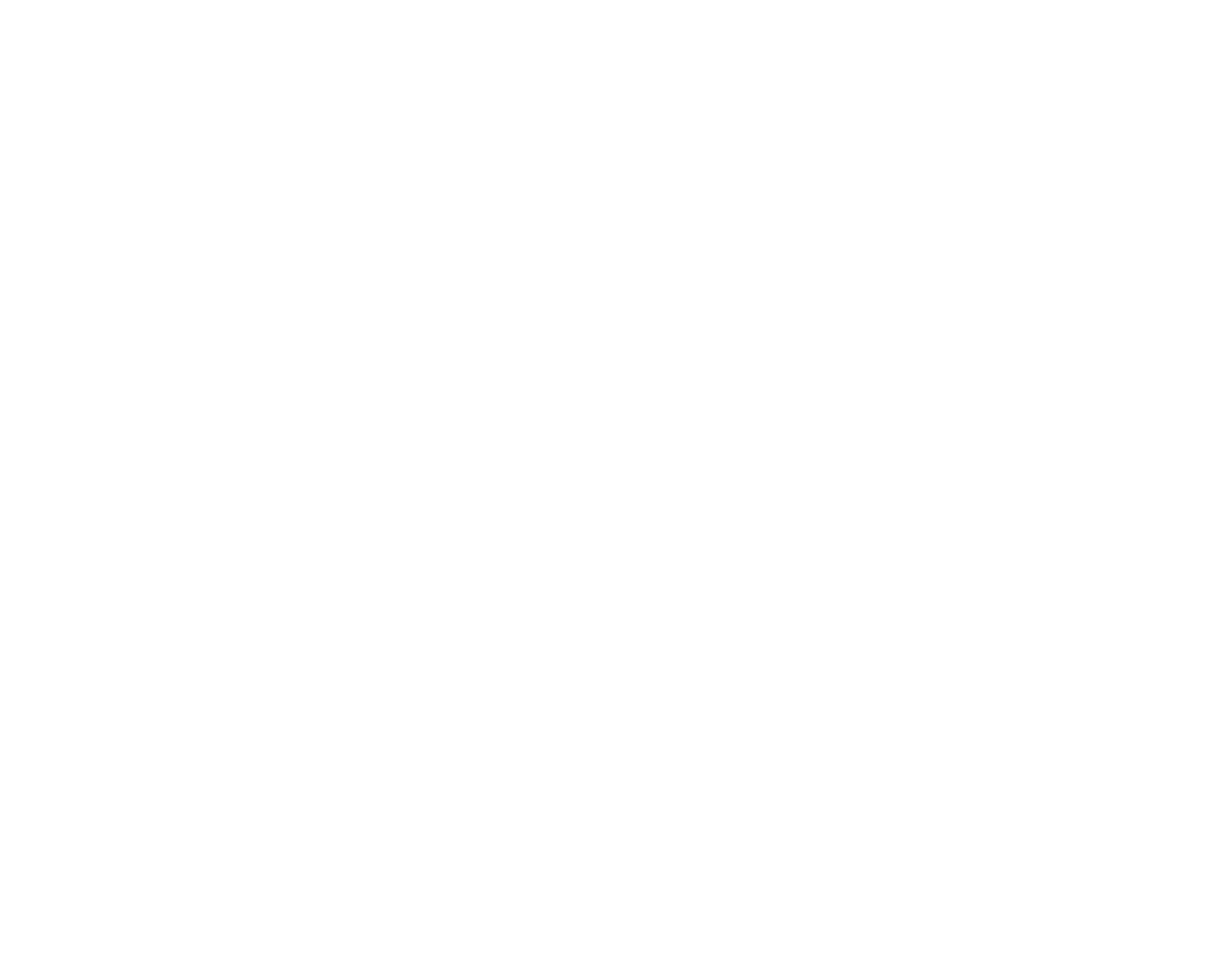
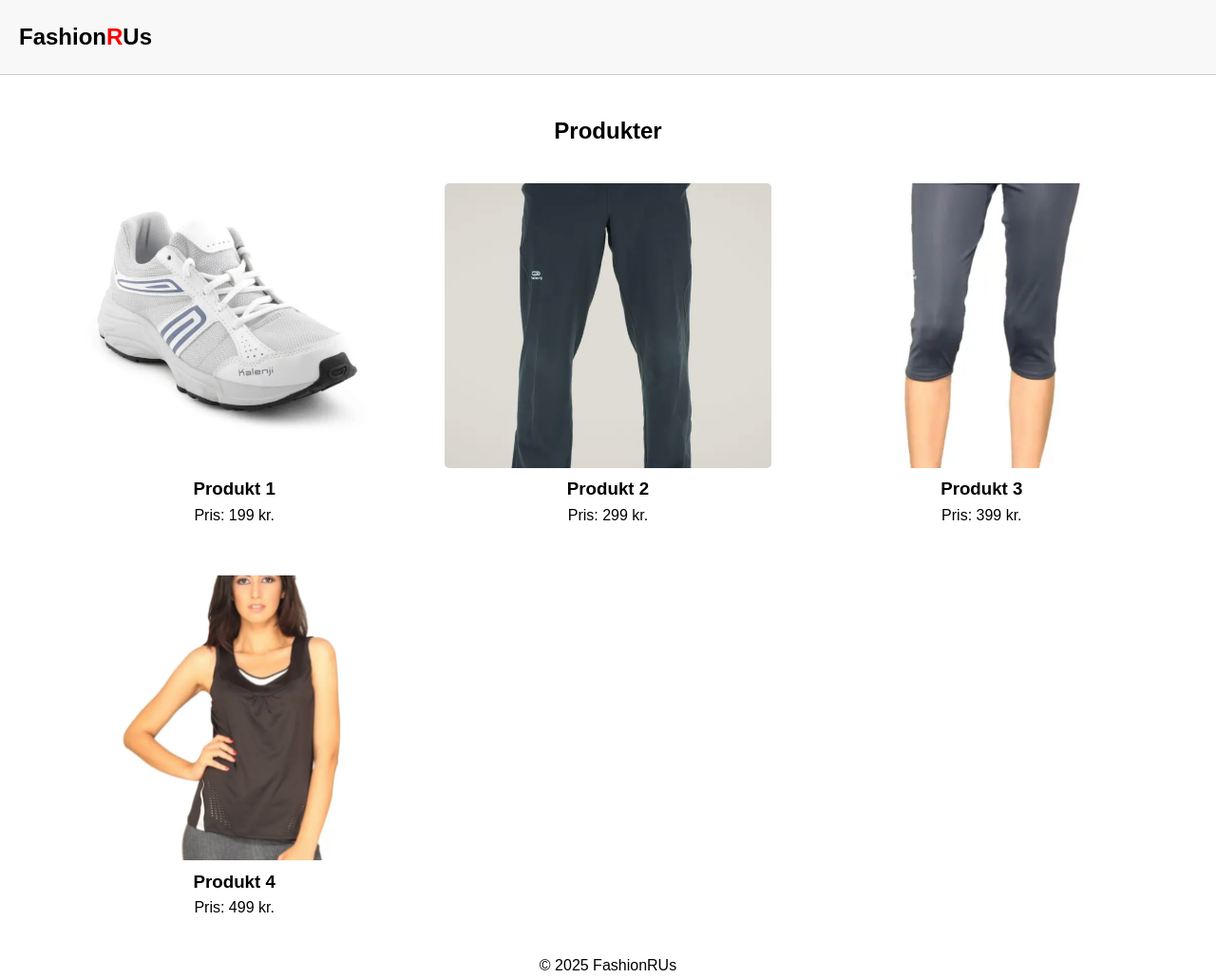
Before and after one commit to ZOEE-max/StatiskSite, a plain HTML site: page site/produktliste.html in a window 1280 px wide. Shown: the whole page at 95% size. Before the commit the page ends 800 px from the top, so only its background shows below. Drawn offline with Linux system fonts and the light colour scheme.

Commit message:
opdateringer

```diff
--- a/css/style.css
+++ b/css/style.css
@@ -39,6 +39,10 @@ body {
     text-decoration: underline;
   }
 
+  .logo {
+    text-decoration: none;
+    color: black;
+}
 
 .grid-container {
     display: grid;
@@ -50,11 +54,18 @@ body {
 }
 
 .category {
+    display: flex;
+    align-items: center;
+    justify-content: center;
     background-color: gray;
+    text-decoration: none;
     color: white;
     padding: 20px;
     border-radius: 5px;
     font-size: 1.2rem;
+    text-align: center;
+    transition: background-color 0.3s, transform 0.2s;
+    cursor: pointer;
 }
 .category:hover {
     background-color: rgb(236, 236, 236);
@@ -69,3 +80,33 @@ body {
     font-style: italic;
     margin-top: 20px;
 }
+
+
+.product_list_container {
+    display: grid;
+    grid-template-columns: repeat(auto-fit, minmax(300px, 1fr));
+    gap: 20px;
+    padding: 20px;
+    max-width: 1200px;
+    margin: auto;
+}
+
+/* Styling af produktkort */
+.product_card {
+    text-decoration: none;
+    color: black;
+    padding: 15px;
+    text-align: center;
+    transition: transform 0.2s, box-shadow 0.3s;
+}
+
+.product_card img {
+    width: 100%;
+    height: 300px;
+    object-fit: cover;
+    border-radius: 5px;
+}
+.product_card:hover {
+    transform: scale(1.05);
+    box-shadow: 0px 4px 10px rgba(0, 0, 0, 0.2);
+}
--- a/site/produktliste.html
+++ b/site/produktliste.html
@@ -4,11 +4,46 @@
     <meta charset="UTF-8">
     <meta name="viewport" content="width=device-width, initial-scale=1.0">
     <title>Produktliste</title>
+    <link rel="stylesheet" href="../css/style.css">
 </head>
 <body>
-    <header></header>
-    <main></main>
-    <footer></footer>
+    <header>
+        <a href="index.html" class="logo">
+            <h1>Fashion<span class="red">R</span>Us</h1>
+        </a>
+    </header>
 
+    <main>
+        <h2>Produkter</h2>
+        <div class="product_list_container">
+            <a href="product.html?id=1" class="product_card">
+                <img src="../img/product1.png" alt="Produkt 1">
+                <h3>Produkt 1</h3>
+                <p>Pris: 199 kr.</p>
+            </a>
+
+            <a href="product.html?id=2" class="product_card">
+                <img src="../img/product2.png" alt="Produkt 2">
+                <h3>Produkt 2</h3>
+                <p>Pris: 299 kr.</p>
+            </a>
+
+            <a href="product.html?id=3" class="product_card">
+                <img src="../img/product3.png" alt="Produkt 3">
+                <h3>Produkt 3</h3>
+                <p>Pris: 399 kr.</p>
+            </a>
+
+            <a href="product.html?id=4" class="product_card">
+                <img src="../img/product4.png" alt="Produkt 4">
+                <h3>Produkt 4</h3>
+                <p>Pris: 499 kr.</p>
+            </a>
+        </div>
+    </main>
+
+    <footer>
+        <p>© 2025 FashionRUs</p>
+    </footer>
 </body>
 </html>
```
Also changed, not shown: site/index.html (+6 -6 lines), site/produkt.html (+10 -1 lines), img/product1.png (added), img/product2.png (added), img/product3.png (added), img/product4.png (added), 2 other files.
